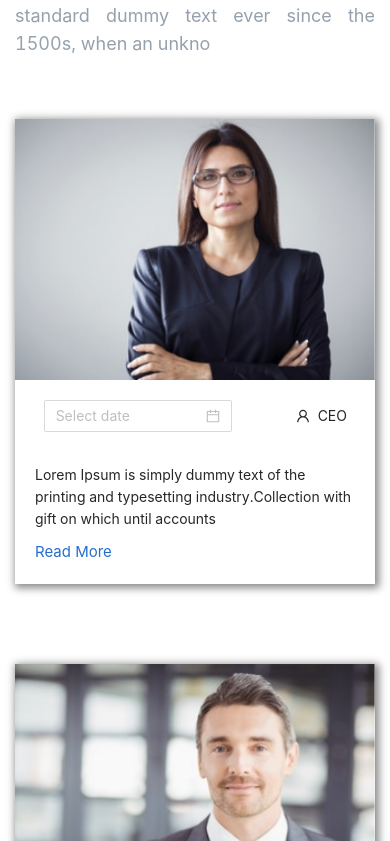
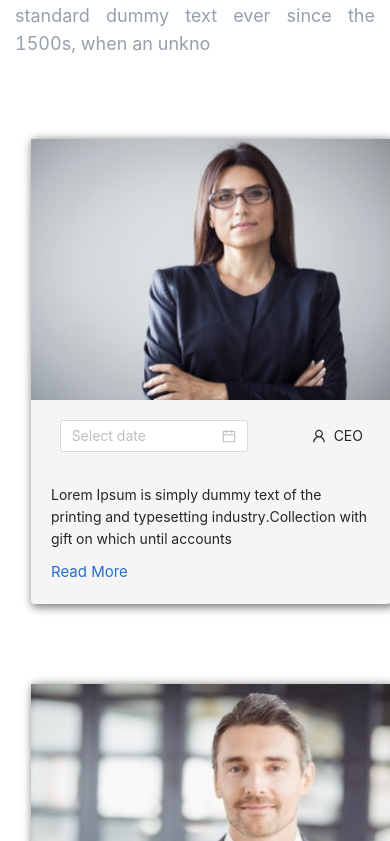
Before and after one commit to anhdo9797/teamwork, a React (Create React App) app: page / in a window 390 px wide. Shown: the part 4583-5424 px from the top of the page. Built offline with nearby package versions, Linux system fonts and the light colour scheme.

Commit message:
Update code responsive

```diff
--- a/src/components/BuildBrands/style.scss
+++ b/src/components/BuildBrands/style.scss
@@ -1,5 +1,5 @@
 #build-brands {
-    background-color: #F6F5F6;
+    background-color: #f6f5f6;
     overflow: hidden;
     padding-top: 10rem;
     padding-bottom: 10rem;
@@ -8,7 +8,7 @@
         margin-right: auto;
         padding-left: 15px;
         padding-right: 15px;
-    max-width: 1440px;
+        max-width: 1140px;
         .group-title {
             display: grid;
             grid-template-columns: 50% 50%;
@@ -36,12 +36,12 @@
                 flex-basis: 0;
                 flex-grow: 1;
                 .group-card {
-            .group-card:last-child{
+                    .group-card:last-child {
                         margin-top: 2rem;
                     }
 
                     .card {
-                background-color: #F6F5F6;
+                        background-color: #f6f5f6;
                         position: relative;
                         display: flex;
                         flex-direction: column;
@@ -53,28 +53,28 @@
                         margin-left: 1rem;
                         margin-top: 5rem;
                         margin-bottom: 1rem;
-                .card-img-top{
+                        .card-img-top {
                             width: 100%;
                             height: 400px;
                             display: block;
                             object-fit: cover;
                         }
-                .card-body{
+                        .card-body {
                             flex: 1 1 auto;
                             padding: 1.25rem 0;
                             display: flex;
                         }
-                .line{
+                        .line {
                             width: 62px;
                             margin-right: 20px;
                         }
-                .card-txt>div:first-child{
+                        .card-txt > div:first-child {
                             font-size: 14px;
-                    color: #95A1AC;
+                            color: #95a1ac;
                         }
-                .card-txt>div:last-child{
+                        .card-txt > div:last-child {
                             font-size: 27px;
-                    color: #3A364E;
+                            color: #3a364e;
                         }
                     }
                 }
--- a/src/components/Footer/index.jsx
+++ b/src/components/Footer/index.jsx
@@ -1,7 +1,6 @@
-import React from "react";
-import "./style.scss";
+import React from 'react';
+import './style.scss';
 import 'antd/dist/antd.css';
-
 
 class Footer extends React.Component {
     render() {
@@ -12,19 +11,32 @@ class Footer extends React.Component {
                         <div className="row">
                             <div className="col-4">
                                 <h5>Offices</h5>
-                <div>50 Raritan Center Pkwy, <br />Edison, NJ 08837, USA</div>
                                 <div>
-                  <div>icon</div>
+                                    50 Raritan Center Pkwy, <br />
+                                    Edison, NJ 08837, USA
+                                </div>
+                                <div style={{ display: 'flex' }}>
+                                    <div>
+                                        <ion-icon style={{ color: '#FF268B', marginRight: '10px' }} name="call-outline"></ion-icon>
+                                    </div>
+                                    <div>8080000000</div>
+                                </div>
+                                <div style={{ display: 'flex' }}>
+                                    <div>
+                                        <ion-icon style={{ color: '#FF268B', marginRight: '10px' }} name="mail-outline"></ion-icon>
+                                    </div>
                                     <div>8080000000</div>
                                 </div>
                                 <div>
-                  <div>icon</div>
-                  <div>8080000000</div>
-                </div>
-                <div>
-                  <span>icon</span>
-                  <span>icon</span>
-                  <span>icon</span>
+                                    <span className="icon-media">
+                                        <ion-icon style={{ color: '#FF268B', marginRight: '10px', fontSize: '20px' }} name="logo-facebook"></ion-icon>
+                                    </span>
+                                    <span className="icon-media">
+                                        <ion-icon style={{ color: '#FF268B', marginRight: '10px', fontSize: '20px' }} name="logo-instagram"></ion-icon>
+                                    </span>
+                                    <span className="icon-media">
+                                        <ion-icon style={{ color: '#FF268B', marginRight: '10px', fontSize: '20px' }} name="logo-twitter"></ion-icon>
+                                    </span>
                                 </div>
                             </div>
                             <div className="col-4">
--- a/src/components/Footer/style.scss
+++ b/src/components/Footer/style.scss
@@ -9,7 +9,7 @@
         padding-right: 15px;
         margin-left: auto;
         margin-right: auto;
-        min-width: 1440px;
+        min-width: 1140px;
         .row {
             display: flex;
             width: 100%;
@@ -25,6 +25,9 @@
                     font-size: 15px;
                     color: #3a364e;
                     min-height: 2rem;
+                }
+                svg.ionicon.s-ion-icon {
+                    font-size: 20px;
                 }
             }
         }
--- a/src/components/News/style.scss
+++ b/src/components/News/style.scss
@@ -9,7 +9,7 @@
         margin-right: auto;
         padding-left: 15px;
         padding-right: 15px;
-        max-width: 1440px;
+        max-width: 1140px;
         .get-in-touch {
             width: 100%;
             border-radius: 50px;
@@ -154,9 +154,17 @@
                     display: block;
                     .card {
                         width: 100%;
-                        margin: 0;
-                        margin-right: 0;
                         margin-bottom: 5rem;
+                        background-color: #f6f5f6;
+                        position: relative;
+                        display: flex;
+                        flex-direction: column;
+                        min-width: 0;
+                        background-clip: border-box;
+                        border-radius: 0.25rem;
+                        margin-right: 1rem;
+                        margin-left: 1rem;
+                        margin-top: 5rem;
                     }
                 }
                 .txt-news {
@@ -181,7 +189,7 @@
                     .card {
                         height: 100%;
                         margin: 0;
-                        margin-right: 2rem;
+                        margin-right: 0;
                         width: 30%;
                     }
                 }
```
Lines whose indentation alone changed are shown as unchanged.
